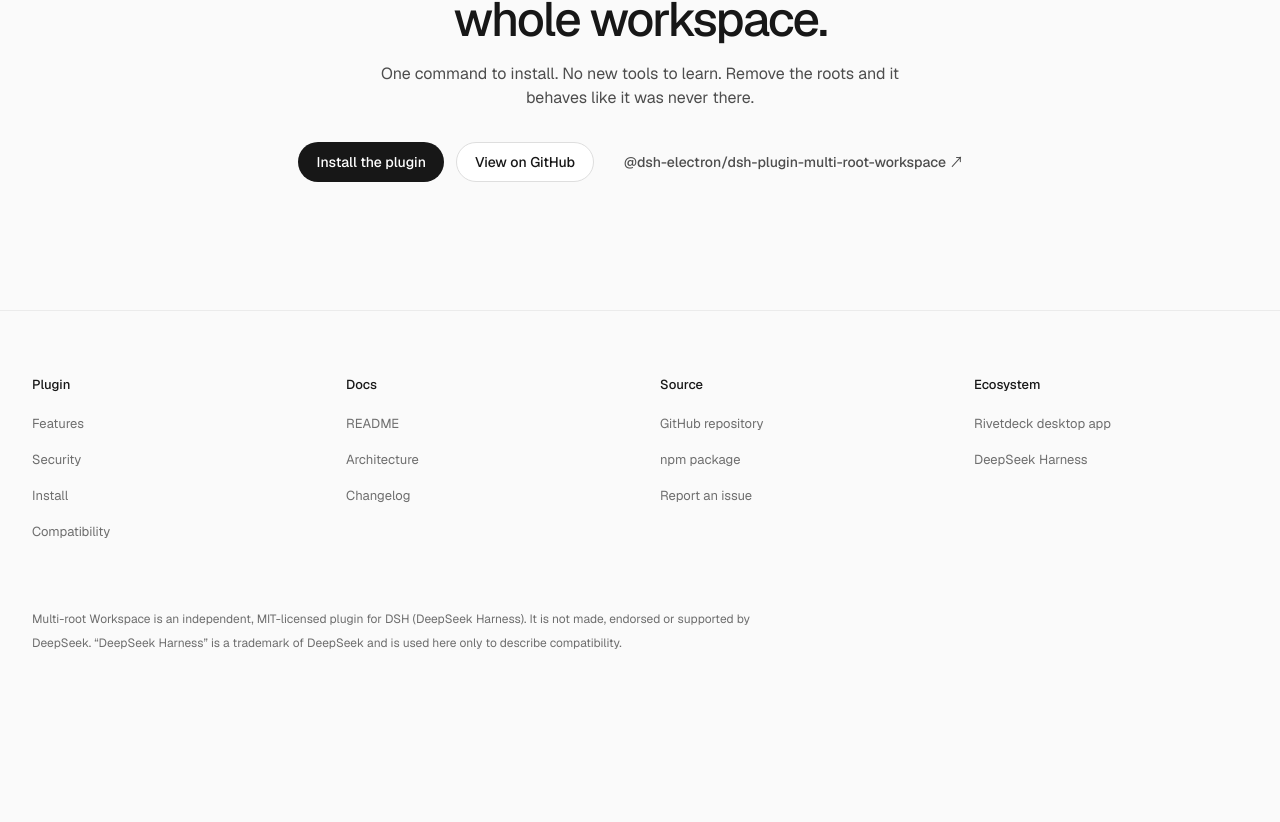
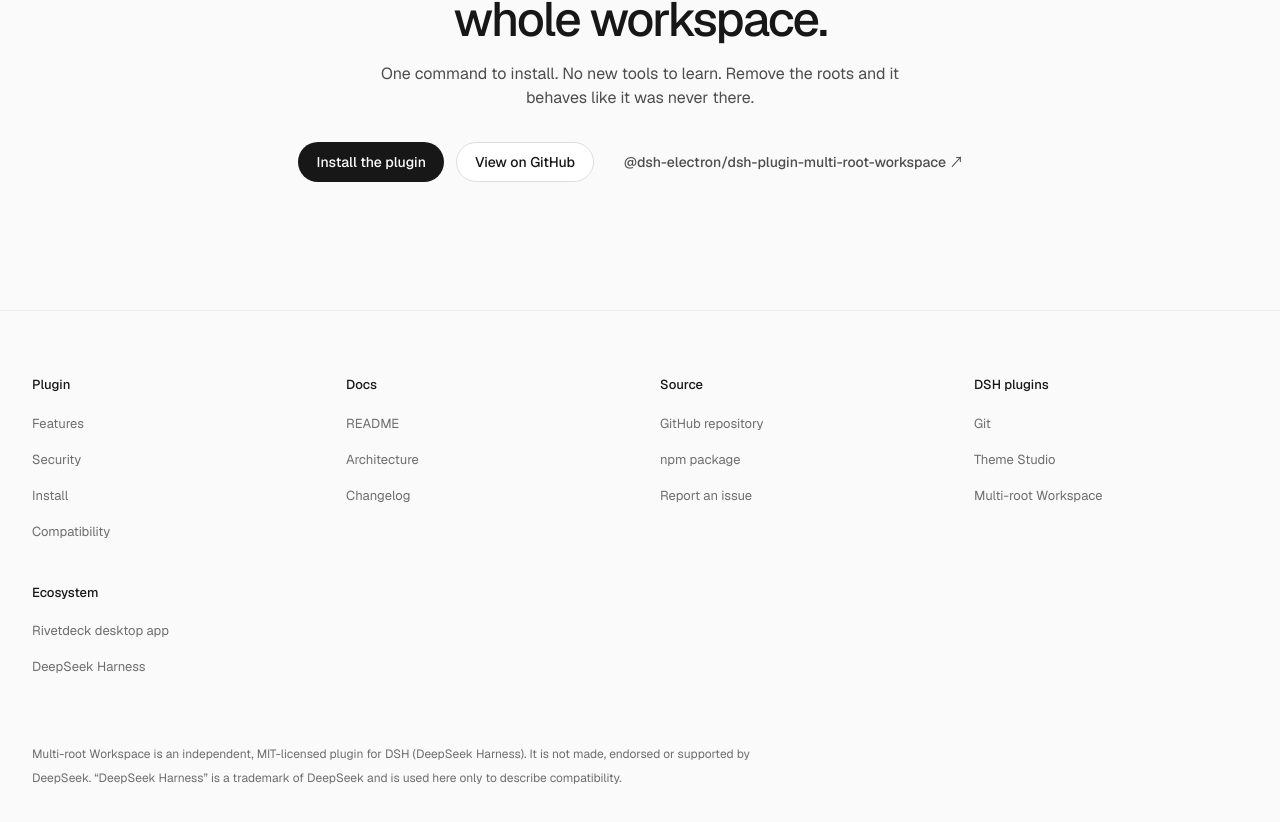
Before and after one commit to cherrchen/rivetdeck-website, a Next.js app: page /en/plugins/multi-root-workspace in a window 1280 px wide. Shown: the part 9687-10509 px from the top of the page. Before the commit the page ends 10406 px from the top, so only its background shows below. Built offline with nearby package versions, Linux system fonts and the light colour scheme; no server answers.

Commit message:
Group plugin links under a DSH plugins footer column
The three plugin pages now cross-link in a dedicated column between
Source and Ecosystem, which shrinks back to Rivetdeck plus DeepSeek
Harness — matching the Multi-root footer's original scope.

```diff
--- a/app/[lang]/plugins/git/page.tsx
+++ b/app/[lang]/plugins/git/page.tsx
@@ -88,11 +88,17 @@
       ],
     },
     {
+      title: t.footer.plugins.title,
+      links: [
+        { label: t.footer.plugins.git, href: localePath(lang, '/plugins/git') },
+        { label: t.footer.plugins.themeStudio, href: localePath(lang, '/plugins/theme-studio') },
+        { label: t.footer.plugins.multiRoot, href: localePath(lang, '/plugins/multi-root-workspace') },
+      ],
+    },
+    {
       title: t.footer.ecosystem.title,
       links: [
         { label: t.footer.ecosystem.rivetdeck, href: localePath(lang, '/') },
-        { label: t.footer.ecosystem.multiRoot, href: localePath(lang, '/plugins/multi-root-workspace') },
-        { label: t.footer.ecosystem.themeStudio, href: localePath(lang, '/plugins/theme-studio') },
         { label: t.footer.ecosystem.harness, href: links.upstream },
       ],
     },
--- a/app/[lang]/plugins/multi-root-workspace/page.tsx
+++ b/app/[lang]/plugins/multi-root-workspace/page.tsx
@@ -89,6 +89,14 @@
         { label: t.footer.source.repo, href: links.multiRoot.repo },
         { label: t.footer.source.npm, href: links.multiRoot.npm },
         { label: t.footer.source.issues, href: links.multiRoot.issues },
+      ],
+    },
+    {
+      title: t.footer.plugins.title,
+      links: [
+        { label: t.footer.plugins.git, href: localePath(lang, '/plugins/git') },
+        { label: t.footer.plugins.themeStudio, href: localePath(lang, '/plugins/theme-studio') },
+        { label: t.footer.plugins.multiRoot, href: localePath(lang, '/plugins/multi-root-workspace') },
       ],
     },
     {
--- a/app/[lang]/plugins/theme-studio/page.tsx
+++ b/app/[lang]/plugins/theme-studio/page.tsx
@@ -91,11 +91,17 @@
       ],
     },
     {
+      title: t.footer.plugins.title,
+      links: [
+        { label: t.footer.plugins.git, href: localePath(lang, '/plugins/git') },
+        { label: t.footer.plugins.themeStudio, href: localePath(lang, '/plugins/theme-studio') },
+        { label: t.footer.plugins.multiRoot, href: localePath(lang, '/plugins/multi-root-workspace') },
+      ],
+    },
+    {
       title: t.footer.ecosystem.title,
       links: [
         { label: t.footer.ecosystem.rivetdeck, href: localePath(lang, '/') },
-        { label: t.footer.ecosystem.git, href: localePath(lang, '/plugins/git') },
-        { label: t.footer.ecosystem.multiRoot, href: localePath(lang, '/plugins/multi-root-workspace') },
         { label: t.footer.ecosystem.harness, href: links.upstream },
       ],
     },
--- a/lib/i18n/dictionaries/en.ts
+++ b/lib/i18n/dictionaries/en.ts
@@ -210,6 +210,7 @@
       plugin: { title: 'Plugin', features: 'Features', security: 'Security', install: 'Install', compatibility: 'Compatibility' },
       docs: { title: 'Docs', readme: 'README', architecture: 'Architecture', changelog: 'Changelog' },
       source: { title: 'Source', repo: 'GitHub repository', npm: 'npm package', issues: 'Report an issue' },
+      plugins: { title: 'DSH plugins', git: 'Git', themeStudio: 'Theme Studio', multiRoot: 'Multi-root Workspace' },
       ecosystem: { title: 'Ecosystem', harness: 'DeepSeek Harness', rivetdeck: 'Rivetdeck desktop app' },
       note: 'Multi-root Workspace is an independent, MIT-licensed plugin for DSH (DeepSeek Harness). It is not made, endorsed or supported by DeepSeek. “DeepSeek Harness” is a trademark of DeepSeek and is used here only to describe compatibility.',
     },
@@ -486,7 +487,8 @@
       plugin: { title: 'Plugin', features: 'Features', design: 'Design', install: 'Install', compatibility: 'Compatibility' },
       docs: { title: 'Docs', readme: 'README', architecture: 'Architecture', changelog: 'Changelog' },
       source: { title: 'Source', repo: 'GitHub repository', npm: 'npm package', issues: 'Report an issue' },
-      ecosystem: { title: 'Ecosystem', rivetdeck: 'Rivetdeck desktop app', multiRoot: 'Multi-root Workspace', themeStudio: 'Theme Studio', harness: 'DeepSeek Harness' },
+      plugins: { title: 'DSH plugins', git: 'Git', themeStudio: 'Theme Studio', multiRoot: 'Multi-root Workspace' },
+      ecosystem: { title: 'Ecosystem', rivetdeck: 'Rivetdeck desktop app', harness: 'DeepSeek Harness' },
       note: 'Git is an independent, MIT-licensed plugin for DSH (DeepSeek Harness). It is not made, endorsed or supported by DeepSeek. “DeepSeek Harness” is a trademark of DeepSeek and is used here only to describe compatibility.',
     },
     hero: {
@@ -680,7 +682,8 @@
       plugin: { title: 'Plugin', features: 'Features', palettes: 'Palettes', install: 'Install', compatibility: 'Compatibility' },
       docs: { title: 'Docs', readme: 'README', tokens: 'Token reference', changelog: 'Changelog' },
       source: { title: 'Source', repo: 'GitHub repository', npm: 'npm package', issues: 'Report an issue' },
-      ecosystem: { title: 'Ecosystem', rivetdeck: 'Rivetdeck desktop app', git: 'Git', multiRoot: 'Multi-root Workspace', harness: 'DeepSeek Harness' },
+      plugins: { title: 'DSH plugins', git: 'Git', themeStudio: 'Theme Studio', multiRoot: 'Multi-root Workspace' },
+      ecosystem: { title: 'Ecosystem', rivetdeck: 'Rivetdeck desktop app', harness: 'DeepSeek Harness' },
       note: 'Theme Studio is an independent, MIT-licensed plugin for DSH (DeepSeek Harness). It is not made, endorsed or supported by DeepSeek. “DeepSeek Harness” is a trademark of DeepSeek and is used here only to describe compatibility.',
     },
     hero: {
--- a/lib/i18n/dictionaries/zh.ts
+++ b/lib/i18n/dictionaries/zh.ts
@@ -201,6 +201,7 @@
       plugin: { title: '插件', features: '功能', security: '安全', install: '安装', compatibility: '兼容性' },
       docs: { title: '文档', readme: 'README', architecture: '架构', changelog: '更新日志' },
       source: { title: '源码', repo: 'GitHub 仓库', npm: 'npm 包', issues: '反馈问题' },
+      plugins: { title: 'DSH 插件', git: 'Git', themeStudio: 'Theme Studio', multiRoot: 'Multi-root Workspace' },
       ecosystem: { title: '生态', harness: 'DeepSeek Harness', rivetdeck: 'Rivetdeck 桌面应用' },
       note: 'Multi-root Workspace 是面向 DSH（DeepSeek Harness）的独立 MIT 许可插件，并非 DeepSeek 制作、认可或提供支持。“DeepSeek Harness” 是 DeepSeek 的商标，此处仅用于说明兼容性。',
     },
@@ -466,7 +467,8 @@
       plugin: { title: '插件', features: '功能', design: '设计', install: '安装', compatibility: '兼容性' },
       docs: { title: '文档', readme: 'README', architecture: '架构', changelog: '更新日志' },
       source: { title: '源码', repo: 'GitHub 仓库', npm: 'npm 包', issues: '反馈问题' },
-      ecosystem: { title: '生态', rivetdeck: 'Rivetdeck 桌面应用', multiRoot: 'Multi-root Workspace', themeStudio: 'Theme Studio', harness: 'DeepSeek Harness' },
+      plugins: { title: 'DSH 插件', git: 'Git', themeStudio: 'Theme Studio', multiRoot: 'Multi-root Workspace' },
+      ecosystem: { title: '生态', rivetdeck: 'Rivetdeck 桌面应用', harness: 'DeepSeek Harness' },
       note: 'Git 是面向 DSH（DeepSeek Harness）的独立 MIT 许可插件，并非 DeepSeek 制作、认可或提供支持。“DeepSeek Harness” 是 DeepSeek 的商标，此处仅用于说明兼容性。',
     },
     hero: {
@@ -648,7 +650,8 @@
       plugin: { title: '插件', features: '功能', palettes: '配色', install: '安装', compatibility: '兼容性' },
       docs: { title: '文档', readme: 'README', tokens: 'Token 参考', changelog: '更新日志' },
       source: { title: '源码', repo: 'GitHub 仓库', npm: 'npm 包', issues: '反馈问题' },
-      ecosystem: { title: '生态', rivetdeck: 'Rivetdeck 桌面应用', git: 'Git', multiRoot: 'Multi-root Workspace', harness: 'DeepSeek Harness' },
+      plugins: { title: 'DSH 插件', git: 'Git', themeStudio: 'Theme Studio', multiRoot: 'Multi-root Workspace' },
+      ecosystem: { title: '生态', rivetdeck: 'Rivetdeck 桌面应用', harness: 'DeepSeek Harness' },
       note: 'Theme Studio 是面向 DSH（DeepSeek Harness）的独立 MIT 许可插件，并非 DeepSeek 制作、认可或提供支持。“DeepSeek Harness” 是 DeepSeek 的商标，此处仅用于说明兼容性。',
     },
     hero: {
```
